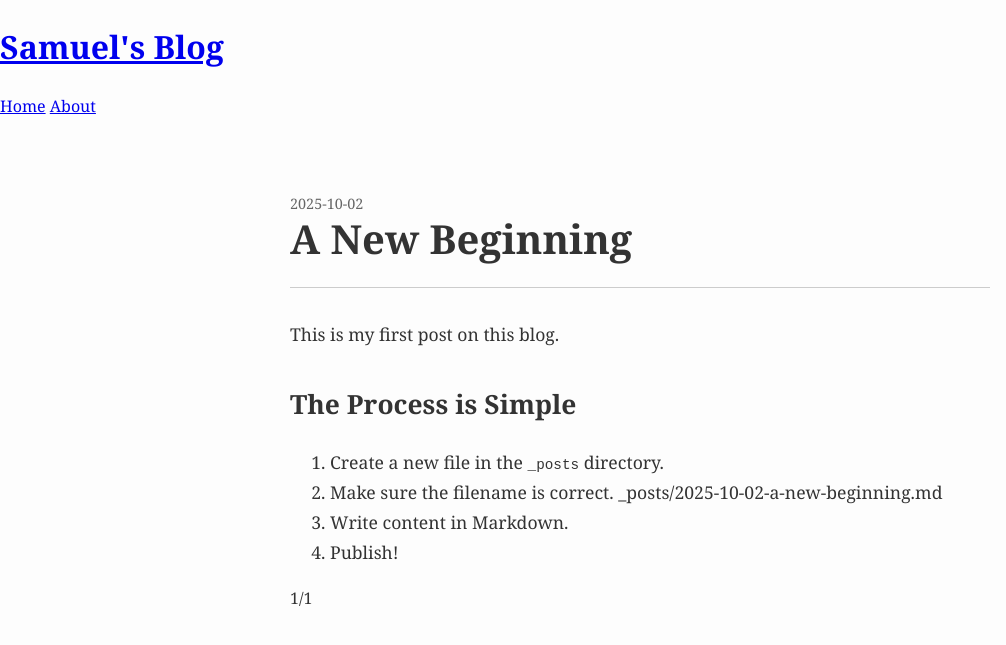
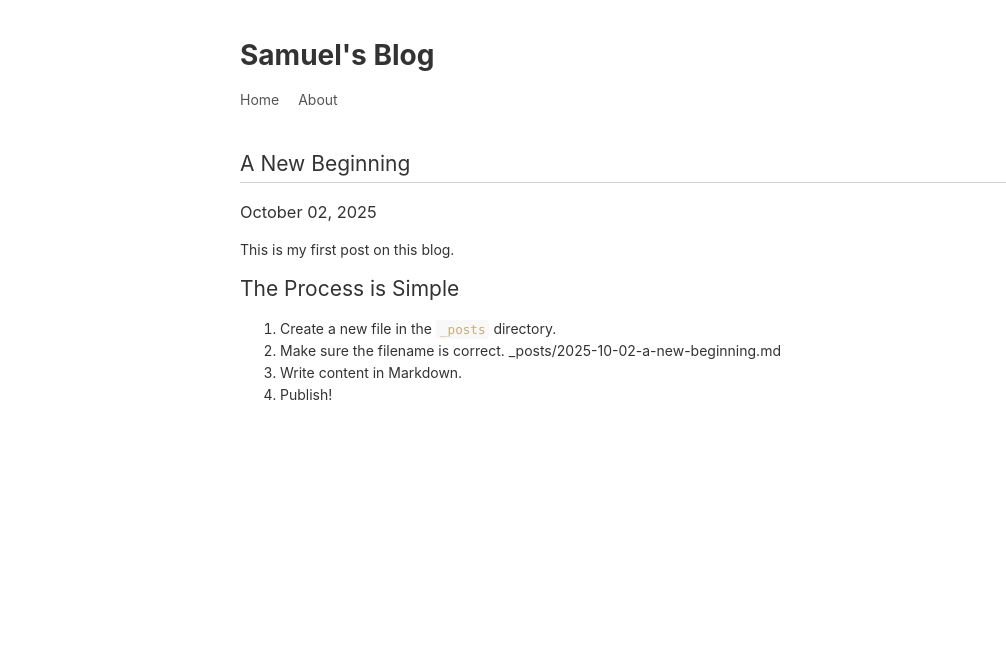
Before and after one commit to sacchen/sacchen.github.io, a Jekyll site: the page built from _posts/2025-10-02-my-first-post.md, in a window 1280 px wide. Shown: the top 645 px of the page, without its empty margins (0-1006 px from the left). Built offline with Jekyll 4.4.1, drawn with Linux system fonts in a browser that asks for light colours.

Commit message:
Markdown pdf style good

```diff
--- a/_layouts/default.html
+++ b/_layouts/default.html
@@ -4,10 +4,14 @@
   <meta charset="UTF-8">
   <meta name="viewport" content="width=device-width, initial-scale=1.0">
   <title>{{ page.title }} | {{ site.title }}</title>
-  <link rel="stylesheet" href="/assets/css/style.css">
+
+  <link rel="stylesheet" href="{{ "/assets/css/style.css" | relative_url }}">
 </head>
 <body>
-  <header>
+
+  <div class="container">
+
+    <header class="site-header">
       <h1><a href="/">{{ site.title }}</a></h1>
       <nav>
         <a href="/">Home</a>
@@ -15,8 +19,10 @@
       </nav>
       <p>{{ site.description }}</p>
     </header>
+
     <main>
       {{ content }}
     </main>
-</body>
+
+  </div> </body>
 </html>
--- a/_layouts/post.html
+++ b/_layouts/post.html
@@ -5,21 +5,16 @@ layout: default
 
   <article class="post-article">
     <header class="post-header">
-      <div class="post-meta">
-        <span>{{ page.source_file }}</span>
-        <span>{{ page.date | date: "%Y-%m-%d" }}</span>
-      </div>
       <h1 class="post-title">{{ page.title }}</h1>
-      <p class="post-author">{{ page.author }}</p>
+
+      <h3 class="post-author">{{ page.author }}</h3>
+      <h3 class="post-date">{{ page.date | date: "%B %d, %Y" }}</h3>
     </header>
 
     <section class="post-content">
       {{ content }}
     </section>
 
-    <footer class="post-footer">
-      <span>1/1</span>
-    </footer>
-  </article>
+    </article>
 
 </div>
--- a/assets/css/style.css
+++ b/assets/css/style.css
@@ -1,94 +1,160 @@
-/* --- General Body & Font Styling --- */
-body {
-    /* We set a base font here, but specify it more directly on the container below */
-    font-family: Georgia, 'Times New Roman', Times, serif; /* UPDATED: Added Georgia as a fallback */
-    color: #333;
-    line-height: 1.6;
-    background-color: #fdfdfd;
-    margin: 0;
-    padding: 0;
+/*
+ * ===================================================================
+ * FINAL UNIFIED STYLESHEET FOR JEKYLL BLOG
+ * This file combines all styles needed for the Markdown PDF look.
+ * ===================================================================
+ */
+
+/* --- 1. Main Layout & Site Header Styles --- */
+
+.container {
+    max-width: 800px; /* A good readable width for the content */
+    margin: 0 auto;   /* This centers the container on the page */
+    padding: 20px;    /* Adds some space around the content */
   }
 
-  /* --- A More Modern Font (Optional but Recommended) --- */
-  /*
-    For a cleaner, more modern look on screens, you can add a Google Font.
-    1. Go to fonts.google.com and choose a serif font like "Lora" or "Merriweather".
-    2. Get the <link> tag and add it to the <head> of your _layouts/default.html file.
-    3. Uncomment the line below and replace 'Lora' if you chose a different font.
-  */
-  /* body { font-family: 'Lora', serif; } */
+  .site-header {
+    margin-bottom: 40px; /* Adds space between the site header and post content */
+  }
 
+  /* Style the main site title in the header differently from post titles */
+  .site-header h1 {
+    border-bottom: none; /* Remove the bottom border from the main site title */
+    font-size: 2em;
+    font-weight: bold; /* Make the site title bold */
+    margin-bottom: 0.5rem;
+  }
 
-  /* --- Main Container for Posts --- */
-  /* This centers your content and sets its maximum width. */
-  .post-container {
-    font-family: Georgia, 'Times New Roman', Times, serif; /* UPDATED: Added Georgia for better serif rendering. */
-    max-width: 700px;
-    margin: 3rem auto;
-    padding: 1rem 2rem;
+  /* Make sure the site title link isn't styled like a normal content link */
+  .site-header h1 a {
+    color: #333;
+    text-decoration: none;
+  }
+
+  /* Style the navigation links */
+  .site-header nav a {
+    margin-right: 15px;
+    color: #555;
   }
 
 
-  /* --- Post Header Styling --- */
-  /* Contains the title, author, and date. */
-  .post-header {
-    border-bottom: 1px solid #ccc; /* The horizontal line below the header block. */
-    padding-bottom: 1rem;           /* Space between the text and the new line. */
-    margin-bottom: 2rem;
+  /* --- 2. "Markdown PDF" Content Styles --- */
+  /* These styles apply to the content rendered from your Markdown files. */
+
+  body {
+      font-family: -apple-system, BlinkMacSystemFont, "Segoe WPC", "Segoe UI", "Ubuntu", "Droid Sans", sans-serif, "Meiryo";
+      font-size: 14px;
+      line-height: 22px;
+      word-wrap: break-word;
+      color: #333;
+      background-color: #fff;
+      margin: 0;
   }
 
-  .post-title {
-    font-size: 2.5em;
-    font-weight: bold;
-    text-align: left;
-    margin: 0;
-    line-height: 1.2;
+  img {
+      max-width: 100%;
+      max-height: 100%;
   }
 
-  .post-author {
-    font-size: 1.1em;
-    color: #555;
-    text-align: left;
-    margin-top: 0.5rem;
-    margin-bottom: 0;
+  a {
+      color: #007acc; /* A standard link color */
+      text-decoration: none;
   }
 
-  .post-meta {
-    font-size: 0.9em;
-    color: #666;
-    margin-top: 0.5rem;
-    text-align: left;
+  a:hover {
+      text-decoration: underline;
   }
 
-
-  /* --- Main Post Content --- */
-  .post-content {
-    font-size: 1.1em;
-    line-height: 1.7;
-    text-align: justify;
+  hr {
+      border: 0;
+      height: 2px;
+      border-bottom: 2px solid rgba(0, 0, 0, 0.18);
   }
 
-  .post-content h1, .post-content h2, .post-content h3, .post-content h4 {
-    text-align: left;
-    margin-top: 2rem;
-    font-weight: bold;
+  h1, h2, h3, h4, h5, h6 {
+      font-weight: normal;
   }
 
-  .post-content blockquote {
-    border-left: 3px solid #ccc;
-    padding-left: 1.5rem;
-    margin-left: 0;
-    font-style: italic;
-    color: #666;
+  h1 {
+      padding-bottom: 0.3em;
+      line-height: 1.2;
+      border-bottom: 1px solid rgba(0, 0, 0, 0.18);
   }
 
-  .post-content a {
-    color: #0056b3;
-    text-decoration: none;
-    border-bottom: 1px dotted #0056b3;
+  blockquote {
+      margin: 0 7px 0 5px;
+      padding: 0 16px 0 10px;
+      border-left: 5px solid rgba(0, 122, 204, 0.5);
+      background: rgba(127, 127, 127, 0.1);
   }
 
-  .post-content a:hover {
-    color: #003d80;
-    border-bottom-style: solid;
+  table {
+      border-collapse: collapse;
   }
+
+  table > thead > tr > th {
+      text-align: left;
+      border-bottom: 1px solid rgba(0, 0, 0, 0.69);
+  }
+
+  table > thead > tr > th,
+  table > thead > tr > td,
+  table > tbody > tr > th,
+  table > tbody > tr > td {
+      padding: 5px 10px;
+  }
+
+  table > tbody > tr + tr > td {
+      border-top: 1px solid rgba(0, 0, 0, 0.18);
+  }
+
+  .emoji {
+      height: 1.4em;
+  }
+
+  /* --- 3. Code Block & Syntax Highlighting Styles --- */
+
+  /* Base styles for all code elements */
+  code {
+      font-family: Menlo, Monaco, Consolas, "Droid Sans Mono", "Courier New", monospace, "Droid Sans Fallback";
+      font-size: 14px;
+      line-height: 19px;
+  }
+
+  /* Style for multi-line code blocks */
+  pre {
+      background-color: #f8f8f8;
+      border: 1px solid #cccccc;
+      border-radius: 3px;
+      overflow-x: auto;
+      padding: 16px;
+      line-height: 1.357em;
+  }
+
+  pre code {
+      color: inherit;
+      background-color: transparent;
+      font-size: 1em;
+      border-radius: 0;
+      padding: 0;
+  }
+
+  /* Style for inline code snippets (e.g., `code`) */
+  :not(pre) > code {
+      color: #C9AE75;
+      font-size: 0.9em;
+      background-color: #f8f8f8;
+      border-radius: 3px;
+      padding: 2px 4px;
+  }
+
+  /* Tomorrow Theme for Highlight.js (used by .hljs class) */
+  .hljs {
+      display: block;
+      overflow-x: auto;
+      color: #4d4d4c;
+  }
+
+  .hljs-comment,
+  .hljs-quote {
+      color: #8e908
```
Also changed, not shown: 4 other files. Lines whose indentation alone changed are shown as unchanged.
